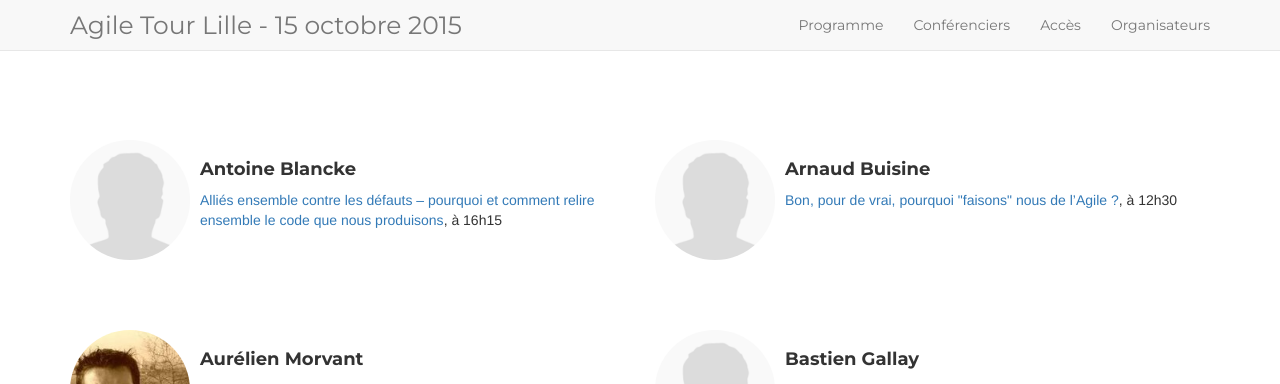
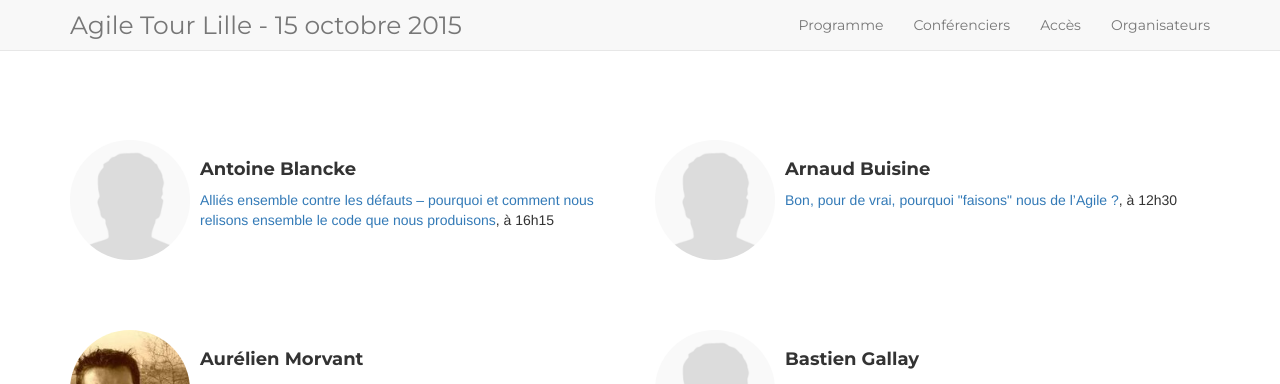
Before and after one commit to jak78/agile-tour-lille-2017, a Jekyll site: the page built from 01-speakers.html, in a window 1280 px wide and 900 px high. Shown: the top 384 px of the window. Built offline with Jekyll 4.4.1, drawn with Linux system fonts in a browser that asks for light colours; nearby versions of some CDN libraries; some of the changed text lies outside the part shown.

Commit message:
fix Antoine Blancke session title

```diff
--- a/_data/schedule.yml
+++ b/_data/schedule.yml
@@ -140,7 +140,7 @@
       - subject: Les organisations Agile porteuses de sens
         speaker: Oana Juncu
         description: "Une session qui raconte l'histoire les 3 étapes qui motivent le déploiement de l'agilité : la 1ère qui se positionne comme la recherche d'une nouvelle méthode magique la 2ème qui s'installe quant la prise de conscience que l'Agilité est une posture a eu lieu et qui génère d'autres travers de thérapie intensive la 3ème ( ma préférée :) ) quand tous les contributeurs d'une organisation on réussi à définir un rêve partagé et construisent en conséquence des produits étonnants"
-      - subject: Alliés ensemble contre les défauts – pourquoi et comment relire ensemble le code que nous produisons
+      - subject: Alliés ensemble contre les défauts – pourquoi et comment nous relisons ensemble le code que nous produisons
         speaker: Julien Jakubowski, Antoine Blancke
         description: "La pratique de la revue de code prévient énormément de défauts. Mais elle a aussi d’autres “effets kiss-cool”. C’est une pratique qui existe depuis une soixantaine d’années. Mais pourquoi est-elle si rarement rencontrée dans les DSI ? Sans doute parce qu’elle est méconnue, mais aussi parce qu’elle fait l’objet d’appréhensions. Faites-vous des revues de code chez vous ? Et sinon, pourquoi pas ? Peut-être pensez-vous que cela prend trop de temps, que c’est trop cher, qu’en jugeant le code on jugera l’auteur… Au Webcenter AXA, le code est revu systématiquement avant de partir en production. Cela porte ses fruits. Mais cela ne s’est pas fait sans accrocs. Venez découvrir un retour d’expérience, illustré à travers des mises en situation concrètes."
       - subject:  Passer à SCRUM avec 45 personnes - Rétrospective Step by step
```
